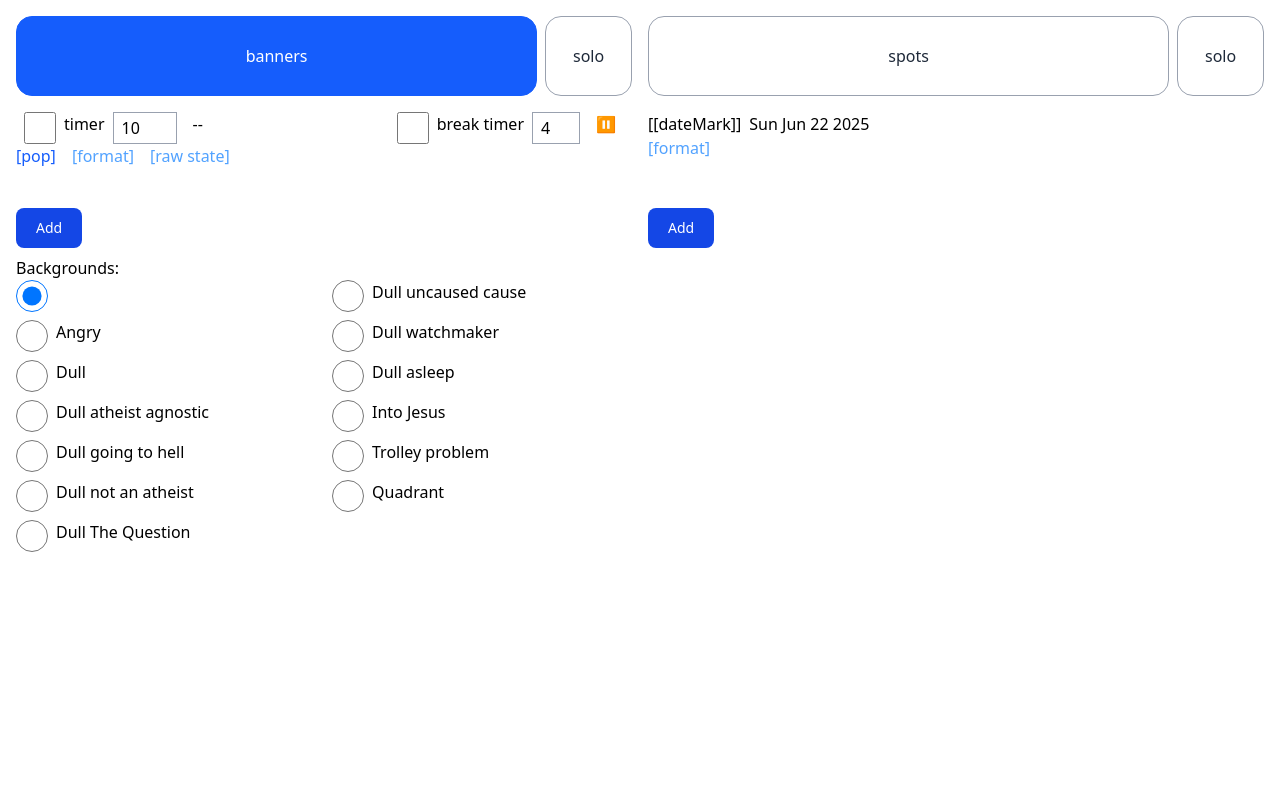
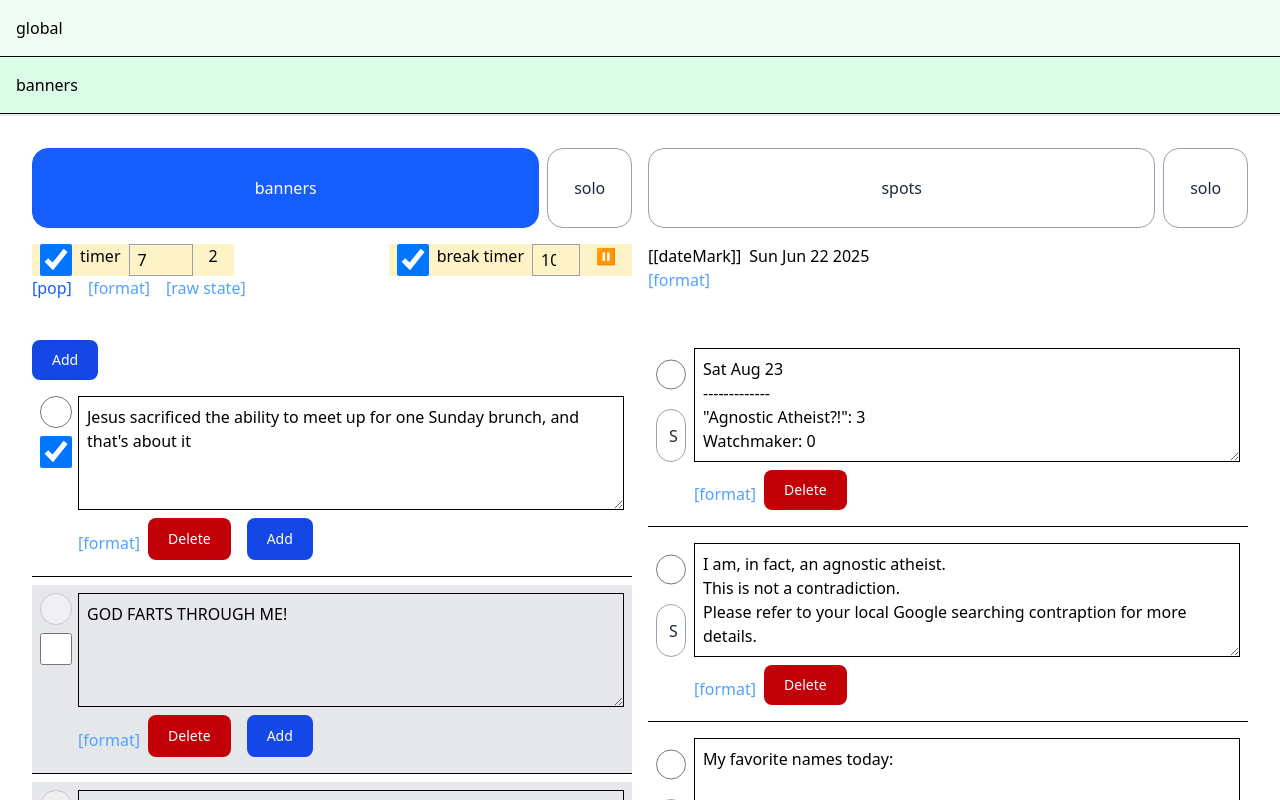
Before and after one commit to ggalcik/livetext, a React (Vite) app: page / in a window 1280 px wide. Shown: the top 800 px of the page. Built offline with nearby package versions, Linux system fonts and the light colour scheme.

Commit message:
unexpected detour through accordions

```diff
--- a/src/App.tsx
+++ b/src/App.tsx
@@ -11,9 +11,10 @@ import { useState } from "react";
 import SpotsOpts from "./features/Spots/SpotsOpts";
 import SpotsEdit from "./features/Spots/SpotsEdit";
 import { backgroundOptions } from "./context/LiveData/types";
-import type { PopupState } from "./context/LiveData/types";
+import type { BackgroundType, PopupState } from "./context/LiveData/types";
 import TopOpts from "./TopOpts";
 import { SingleWindow } from "./SingleWindow";
+import { Accordion } from "./features/Accordion/Accordion";
 
 function App() {
   const { state, dispatch } = useLiveData();
@@ -28,6 +29,11 @@ function App() {
             <SingleWindow
               render={(isActive) =>
                 isActive ? (
+                  <>
+                    <Accordion label="global">
+                      <div>whatever</div>
+                    </Accordion>
+                    <Accordion label="banners" startOpen={true}>
                       <div className=" grid h-[100vh] grid-cols-1 md:grid-cols-2 grid-rows-[10vh_10vh_auto] gap-4 p-4">
                         <TopOpts />
                         <div className="h-32">
@@ -52,11 +58,12 @@ function App() {
                                       id={name}
                                       value={item}
                                       checked={state.backgroundImage === item}
-                                  onChange={(e) =>
+                                      onChange={(e) => {
                                         dispatch({
                                           type: "background/change",
-                                      payload: { which: e.target.value },
+                                          payload: { which: e.target.value as BackgroundType },
                                         })
+                                      }
                                       }
                                     />{" "}
                                     <label htmlFor={name} className="cursor-pointer">
@@ -72,6 +79,8 @@ function App() {
                           <SpotsEdit popupState={{ visiblePopup, setVisiblePopup }} />
                         </div>
                       </div>
+                    </Accordion>
+                  </>
                 ) : (
                   <div className="p-10">another window opened, reload to yoink</div>
                 )
--- a/src/context/LiveData/LiveDataReducer.ts
+++ b/src/context/LiveData/LiveDataReducer.ts
@@ -1,7 +1,8 @@
 
 import { createBanner, createSpot, NO_ACTIVE_BANNER, NO_ACTIVE_SPOT } from "./types";
 import type { LiveDataState, LiveDataAction } from "./types";
-import { LiveDataStateSchema, makeInitialLiveDataState } from './types';
+import { LiveDataStateSchema, makeInitialLiveDataState, backgroundOptions } from './types';
+
 import workingData from "./workingData.json";
 
 export const initialLiveDataState = makeInitialLiveDataState();
@@ -249,8 +250,8 @@ export function liveDataReducer(state: LiveDataState, action: LiveDataAction): L
       if (action.payload.banner === "default") {
         return {
           ...state,
-          bannerCSS: {
-            ...state.bannerCSS,
+          defaultBannerCSS: {
+            ...state.defaultBannerCSS,
             ...action.payload.cssPayload,
           },
         };
@@ -277,8 +278,8 @@ export function liveDataReducer(state: LiveDataState, action: LiveDataAction): L
       if (action.payload.spot === "default") {
         return {
           ...state,
-          spotCSS: {
-            ...state.spotCSS,
+          defaultSpotCSS: {
+            ...state.defaultSpotCSS,
             ...action.payload.cssPayload,
           },
         };
@@ -289,7 +290,7 @@ export function liveDataReducer(state: LiveDataState, action: LiveDataAction): L
         return {
           ...spot,
           spotCSS: {
-            ...spot.spotCSS,
+            ...spot.bannerCSS,
             ...action.payload.cssPayload,
           },
         };
--- a/src/context/LiveData/types.ts
+++ b/src/context/LiveData/types.ts
@@ -1,4 +1,9 @@
 import { z } from "zod";
+
+export const MasterViewportCSSSchema = z.object({
+  padding: z.string(),
+});
+export type MasterViewportCSS = z.infer<typeof MasterViewportCSSSchema>;
 
 
 export const BannerCSSSchema = z.object({
@@ -139,7 +144,7 @@ type TimerKey = "timer" | "breakTimer";
 
 export type LiveDataAction =
   | { type: "background/toggle" }
-  | { type: "background/change"; payload: { which: string } }
+  | { type: "background/change"; payload: { which: BackgroundType } }
   | { type: "banner/add"; payload: { idx: number } }
   | { type: "banner/change"; payload: { idx: number; text: string } }
   | { type: "banner/delete"; payload: { idx: number } }
--- a/src/context/LiveData/workingData.json
+++ b/src/context/LiveData/workingData.json
@@ -1,6 +1,9 @@
 {
   "backgroundOn": true,
   "backgroundImage": "Angry",
+      "masterViewportCSS": {
+      "padding": "48px 0 0 0"
+    },
   "dateMark": "",
   "banners": [
     {
@@ -93,7 +96,7 @@
   "spots": [
     {
       "text": "Sat Aug 23\n-------------\n\"Agnostic Atheist?!\": 3\nWatchmaker: 0",
-      "spotCSS": {
+      "bannerCSS": {
         "font": "40px/1.3 \"Bahnschrift\"",
         "textAlign": "left"
       },
@@ -101,19 +104,19 @@
     },
     {
       "text": "I am, in fact, an agnostic atheist.\nThis is not a contradiction.\nPlease refer to your local Google searching contraption for more details.\n",
-      "spotCSS": {
+      "bannerCSS": {
         "padding": "20px 60px"
       },
       "idx": 1
     },
     {
       "text": "My favorite names today:\n\neepeeskeepee\nMcSlob\nRichie Gunner Get Ya\n",
-      "spotCSS": {},
+      "bannerCSS": {},
       "idx": 2
     },
     {
       "text": "no guests, leaving soon",
-      "spotCSS": {
+      "bannerCSS": {
         "padding": "40px",
         "onBox": true
       },
@@ -121,21 +124,21 @@
     },
     {
       "text": "Back in 5 minutes",
-      "spotCSS": {
+      "bannerCSS": {
         "padding": "80px"
       },
       "idx": 5
     },
     {
       "text": "The worst theist arguments:\n1. What year is it?\n2. You can't see air\n3. Satan believes in God\n4. Atheists only exist with God",
-      "spotCSS": {
+      "bannerCSS": {
         "backgroundColor": "#282"
       },
       "idx": 5
     },
     {
       "text": "I am 127.3% angry!!!@!",
-      "spotCSS": {
+      "bannerCSS": {
         "backgroundColor": "red",
         "padding": "40px",
         "font": "bold 70px/1.3  \"Agency FB\""
@@ -144,7 +147,7 @@
     },
     {
       "text": "Shroudenfreude (/SHROW-den-froy'-da/) n. 1. The amusement you feel at someone defending the Shroud of Turin.",
-      "spotCSS": {
+      "bannerCSS": {
         "padding": "60px",
         "font": "bold 40px/1.4 serif",
         "color": "#444",
@@ -155,7 +158,7 @@
     },
     {
       "text": "chookie: \"You bait cause lame.\"\nwarptlake: \"If continues lame bait casting cause master.\"\nPax: \"Fibber notsee.\"",
-      "spotCSS": {
+      "bannerCSS": {
         "textAlign": "left",
         "padding": "60px"
       },
--- /dev/null
+++ b/src/features/Accordion/Accordion.tsx
@@ -0,0 +1,26 @@
+import clsx from "clsx";
+import { useState } from "react";
+
+interface IAccordion {
+    label: string;
+    children: React.ReactNode;
+    startOpen?: boolean;
+}
+
+export function Accordion({ label, children, startOpen = false }: IAccordion) {
+    const [isOpen, setIsOpen] = useState(startOpen);
+
+    return (
+        <div>
+            <div className={clsx("p-4 border-b cursor-pointer", {
+                "bg-green-100": isOpen,
+            "bg-green-50": !isOpen })}
+                onClick={() => setIsOpen(p => !p)}>
+                {label}
+            </div>
+            {isOpen &&
+                <div className="border-t-2 border-t-gray-200 border-b p-4">{children}</div>
+            }
+        </div>
+    )
+}
--- a/src/features/LiveDisplay/ItemDisplay.tsx
+++ b/src/features/LiveDisplay/ItemDisplay.tsx
@@ -36,7 +36,8 @@ export default function ItemDisplay({ banner, defaultCSS, initialCSS, bannerType
     return text.replace(/(?:\r\n|\r|\n)/g, "<br>");
   }
 
-  return (
+  const returnItem = (
+
     <div
       style={{
         padding: getVal("padding"),
@@ -46,9 +47,11 @@ export default function ItemDisplay({ banner, defaultCSS, initialCSS, bannerType
           : {}),
       }}
       className={clsx(
-        " absolute transition-transform duration-500 ease-in-out",
-        slideIn && bannerType === 'spot' ? "scale-100" : "scale-30",
-        slideIn && bannerType === 'rotating' ? " translate-x-[0%]" : "translate-x-[120%]"
+        "absolute transition-transform duration-500 ease-in-out",
+        bannerType === 'spot'
+          ? (slideIn ? 'scale-100' : 'scale-10')
+          : (slideIn ? 'translate-x-[0%]' : 'translate-x-[120%]') // rotating
+
       )}
     >
       <div
@@ -56,7 +59,6 @@ export default function ItemDisplay({ banner, defaultCSS, initialCSS, bannerType
           backgroundColor: getVal("onBox") ? getVal("backgroundColor") : "transparent",
         }}
       >
-
         <mark
           className=""
           style={{
@@ -72,4 +74,6 @@ export default function ItemDisplay({ banner, defaultCSS, initialCSS, bannerType
       </div>
     </div>
   );
+
+  return returnItem;
 }
--- a/src/features/LiveDisplay/LiveText.tsx
+++ b/src/features/LiveDisplay/LiveText.tsx
@@ -3,11 +3,11 @@ import { NO_ACTIVE_BANNER } from "../../context/LiveData/types";
 import type { LiveDataState } from "../../context/LiveData/types";
 import BannerDisplay from "../../BannerDisplay";
 import { initialLiveDataState } from "../../context/LiveData/LiveDataReducer";
-import SpotDisplay from "../../features/Spots/SpotDisplay";
 
 import ProgressDots from "../../ProgressDots";
 import Background from "../../Background";
 import ItemDisplay from "./ItemDisplay";
+import { MasterViewport } from "./MasterViewport";
 
 export default function LiveText({ state }: { state: LiveDataState }) {
   // if (state.activeBanner === null) return "[no banner]";
@@ -36,7 +36,8 @@ export default function LiveText({ state }: { state: LiveDataState }) {
     // main container
     <div className={clsx(`h-[100vh] overflow-hidden relative]`)}>
       {/* safety container - regular bounds for display capture area */}
-      <div className="flex items-center justify-center absolute w-full h-full p-18 pt-48 ">
+      <MasterViewport>
+
         <div className="absolute ">
           <Background which={state.backgroundImage} />
         </div>{" "}
@@ -76,7 +77,8 @@ export default function LiveText({ state }: { state: LiveDataState }) {
             <ProgressDots timer={state.breakTimer} alt={true} />
           </div>
         )}
-      </div>
+      </MasterViewport>
+
     </div>
   );
 }
--- a/src/features/LiveDisplay/LiveTextFormat.tsx
+++ b/src/features/LiveDisplay/LiveTextFormat.tsx
@@ -1,5 +1,5 @@
 import clsx from "clsx";
-import type { BannerCSS, LiveDataAction, SpotCSS } from "../../context/LiveData/types";
+import type { BannerCSS, LiveDataAction } from "../../context/LiveData/types";
 import { useEffect, useRef } from "react";
 
 type LiveTextFormatOpts =
@@ -13,8 +13,8 @@ type LiveTextFormatOpts =
   | {
       spot: "default" | number;
       dispatch: React.Dispatch<LiveDataAction>;
-      css: Partial<SpotCSS>;
-      defaultCSS: SpotCSS;
+      css: Partial<BannerCSS>;
+      defaultCSS: BannerCSS;
       hideThis: () => void;
     };
 
@@ -45,7 +45,7 @@ export default function LiveTextFormat(props: LiveTextFormatOpts) {
         type: "bannerCSS",
         payload: {
           banner: index,
-          cssPayload: { [key]: value },
+          cssPayload: { [key]: value }, // TODO: is this cssPayload working how I expect?
         },
       });
     } else {
--- /dev/null
+++ b/src/features/LiveDisplay/MasterViewport.tsx
@@ -0,0 +1,9 @@
+import { type PropsWithChildren } from 'react';
+
+export function MasterViewport({ children }: PropsWithChildren) {
+    return (
+        <div className="flex items-center justify-center absolute w-full h-full pt-48 ">
+            {children}
+        </div>
+    );
+};
```
Also changed, not shown: src/features/GlobalOpts/GlobalOpts.tsx (added). Lines whose indentation alone changed are shown as unchanged.
